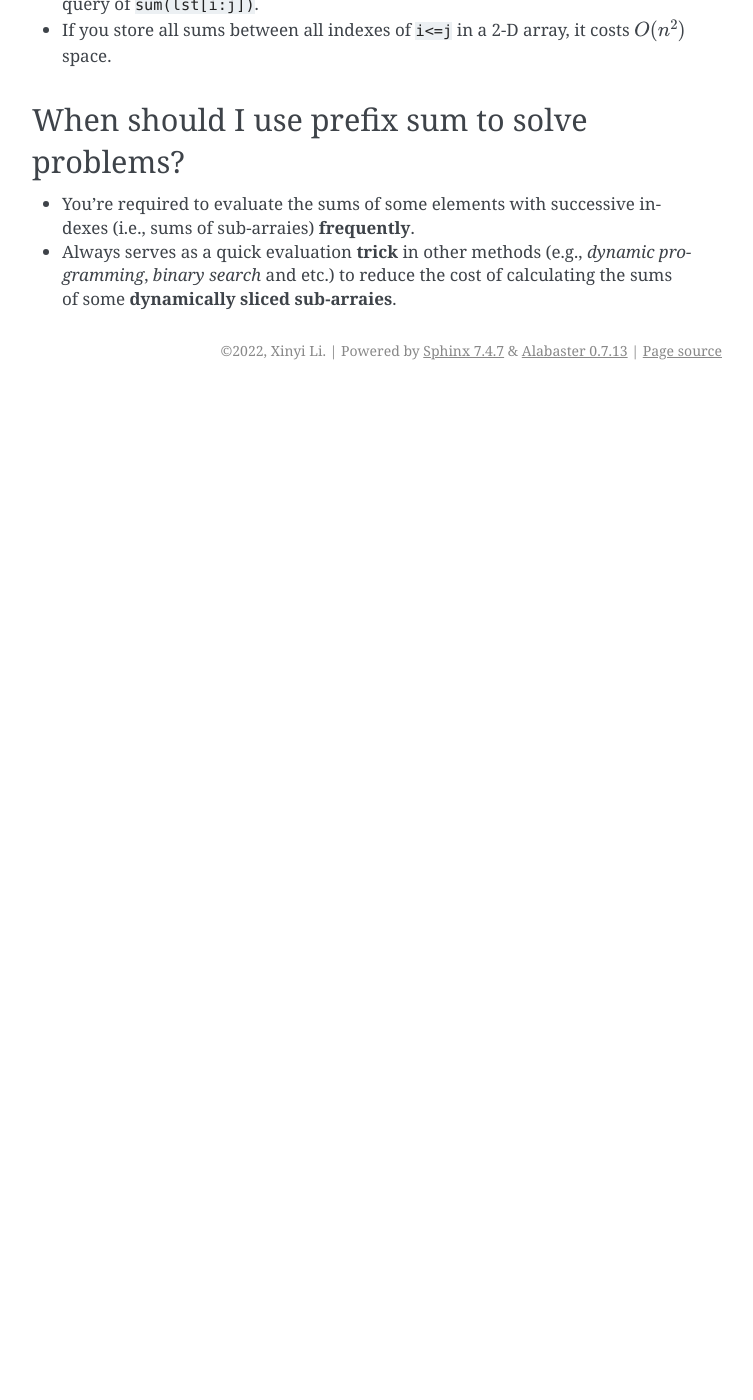
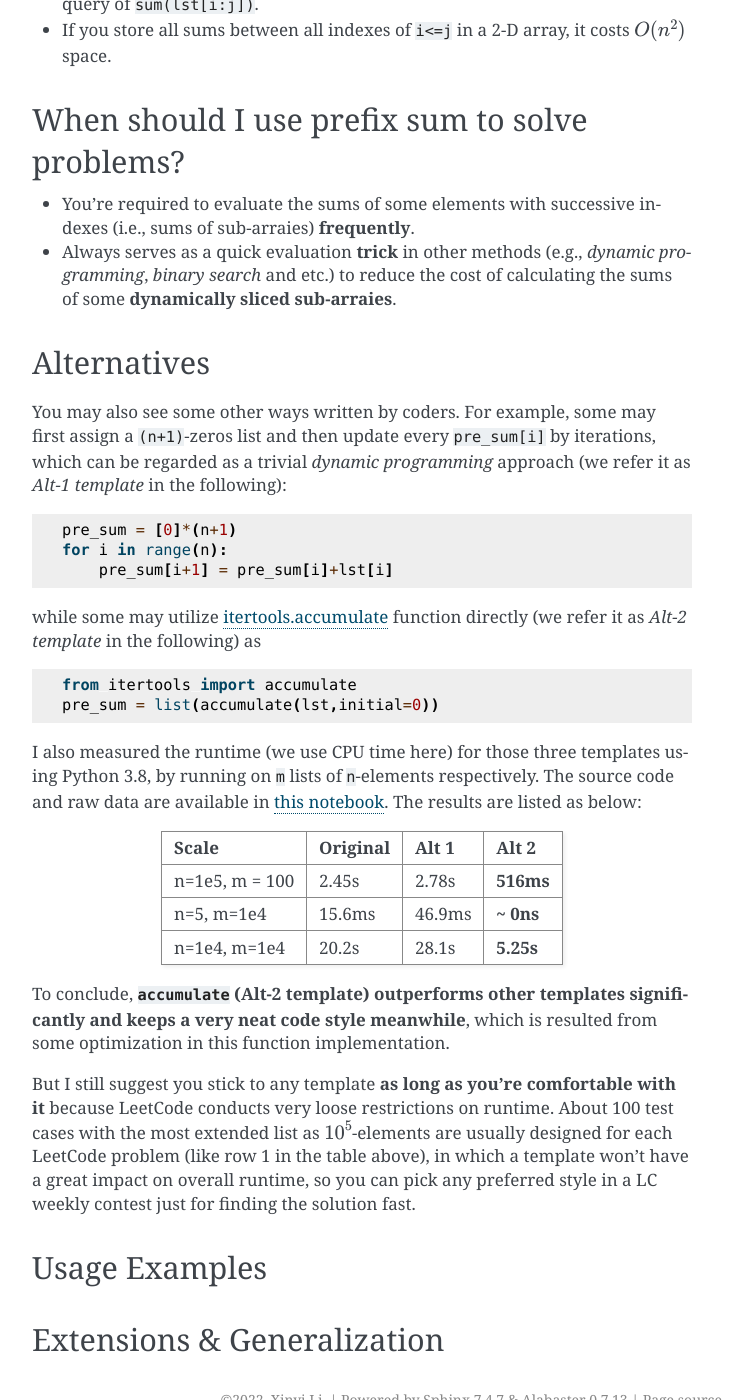
Before and after one commit to li-xin-yi/lctemplates, a Sphinx documentation site: the page built from docs/source/prefix-sum.md, in a window 1280 px wide and 1400 px high, scrolled down 755 px. Shown: the whole window, without its empty margins (388-1141 px from the left). Built offline with Sphinx 7.4.7, drawn with Linux system fonts in a browser that asks for light colours; before the commit the page ends 1145 px from its top, so only the background shows below that; some of the changed text lies outside the part shown.

Commit message:
prefix sum start

````diff
--- a/docs/source/prefix-sum.md
+++ b/docs/source/prefix-sum.md
@@ -30,3 +30,36 @@ Compare to some naive approaches:
 
 - You're required to evaluate the sums of some elements with successive indexes (i.e., sums of sub-arraies) **frequently**.
 - Always serves as a quick evaluation **trick** in other methods (e.g., *dynamic programming*, *binary search* and etc.) to reduce the cost of calculating the sums of some **dynamically sliced sub-arraies**.
+
+## Alternatives
+
+You may also see some other ways written by coders. For example, some may first assign a `(n+1)`-zeros list and then update every `pre_sum[i]` by iterations, which can be regarded as a trivial *dynamic programming* approach (we refer it as *Alt-1 template* in the following):
+
+```py
+pre_sum = [0]*(n+1)
+for i in range(n):
+    pre_sum[i+1] = pre_sum[i]+lst[i]
+```
+
+while some may utilize [itertools.accumulate](https://docs.python.org/3/library/itertools.html#itertools.accumulate) function directly (we refer it as *Alt-2 template* in the following) as
+
+```py
+from itertools import accumulate
+pre_sum = list(accumulate(lst,initial=0))
+```
+
+I also measured the runtime (we use CPU time here) for those three templates using Python 3.8, by running on `m` lists of `n`-elements respectively. The source code and raw data are available in [this notebook](https://github.com/li-xin-yi/lctemplates/blob/main/test/prefix-sum-templates.ipynb). The results are listed as below:
+
+Scale   | Original | Alt 1 | Alt 2
+---------|---------|----------|---------
+n=1e5, m = 100 | 2.45s | 2.78s | **516ms**
+n=5, m=1e4 |15.6ms | 46.9ms | **\~ 0ns**
+n=1e4, m=1e4 | 20.2s | 28.1s | **5.25s**
+
+To conclude, **`accumulate` (Alt-2 template) outperforms other templates significantly and keeps a very neat code style meanwhile**, which is resulted from some optimization in this function implementation.
+
+But I still suggest you stick to any template **as long as you're comfortable with it** because LeetCode conducts very loose restrictions on runtime. About 100 test cases with the most extended list as $10^5$-elements are usually designed for each LeetCode problem (like row 1 in the table above), in which a template won't have a great impact on overall runtime, so you can pick any preferred style in a LC weekly contest just for finding the solution fast.
+
+## Usage Examples
+
+## Extensions \& Generalization
````
Also changed, not shown: 1 other file.
